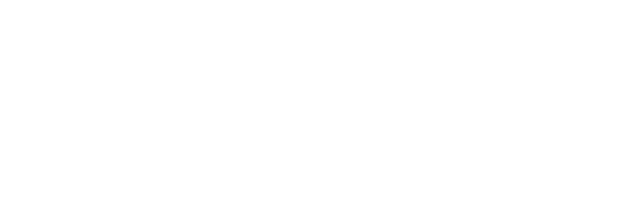
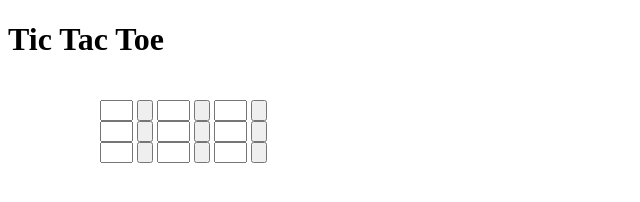
Before and after one commit to swarnimraj9/TicTacToe, a plain HTML site: page index.html in a window 1280 px wide. Shown: the whole page, without its empty margins (0-640 px from the left). Drawn offline with Linux system fonts and the light colour scheme.

Commit message:
updation

```diff
--- a/index.html
+++ b/index.html
@@ -2,39 +2,91 @@
 <html>
 <head>
 	<title>GAME</title>
-
+	<style type="text/css">
+		#form1{
+			position: absolute;
+			top: 100px;
+			left: 100px;
+		}
+	</style>
 </head>
 <body onload="Alert()">
+	<h1>Tic Tac Toe</h1>
+	<div id="form1">
 
+			<input type="text" id="t1" size="1">
+			<input id="1" type="button" size="1" onclick= "check('t1',0,0);">
+			<input type="text" id="t2" size="1">
+			<input id="2" type="button" size="1" onclick= "check('t2',0,1);">
+			<input type="text" id="t3" size="1">
+			<input id="3" type="button" size="1" onclick= "check('t3',0,2);"><br>
+			<input type="text" id="t4" size="1">
+			<input id="4" type="button" size="1" onclick= "check('t4',1,0);">
+			<input type="text" id="t5" size="1">
+			<input id="5" type="button" size="1" onclick= "check('t5',1,1);">
+			<input type="text" id="t6" size="1">
+			<input id="6" type="button" size="1" onclick= "check('t6',1,2);"><br>
+			<input type="text" id="t7" size="1">
+			<input id="7" type="button" size="1" onclick= "check('t7',2,0);">
+			<input type="text" id="t8" size="1">
+			<input id="8" type="button" size="1" onclick= "check('t8',2,1);">
+			<input type="text" id="t9" size="1">
+			<input id="9" type="button" size="1" onclick= "check('t9',2,2);">
+
+	</div>
 	<script type="text/javascript">
-
+		var Col = [[100, 100, 100]
+				   [100, 100, 100]
+				   [100, 100, 100]];
+		var t = 1, n = 0;
 		function Alert()
 		{
 			alert("Let's Play");
-
+			document.getElementById("t1").value="";
+			document.getElementById("t2").value="";
+			document.getElementById("t3").value="";
+		   	document.getElementById("t4").value="";
+			document.getElementById("t5").value="";
+			document.getElementById("t6").value="";
+			document.getElementById("t7").value="";
+			document.getElementById("t8").value="";
+			document.getElementById("t9").value="";
 		}
 
-		function check(a,b)
+		/*function print(s)
 		{
-			if((a+b)%2 == 0)
+			if(n%2 == 0)
 			{
-				document.getElementById("t1").value="X";
+				document.getElementById(s).value="X";
 			}
 			else
 			{
-				document.getElementById("t1").value="O";
+				document.getElementById(s).value="O";
 			}
+			n++;
+		}*/
+
+		function check(s,a,b)
+		{
 			if(Col[a][b]!=100){
 				alert("No cheating !!!!");
 				return;
 			}
+			if(n%2 == 0)
+			{
+				document.getElementById(s).value="X";
+			}
+			else
+			{
+				document.getElementById(s).value="O";
+			}
+			n++;
 			Col[a][b]=n%2;
 			checkWin();
 		}
-
 		/*function checkWin()
 		{
-			var sum1; var sum2; var sum3; var sum4;
+			var sum1, sum2, sum3, sum4;
 			for (var i = 0; i < 3; i++) {
 				for (var j = 0; j < 3; j++) {
 					sum1 + = Col[i][j];
```
